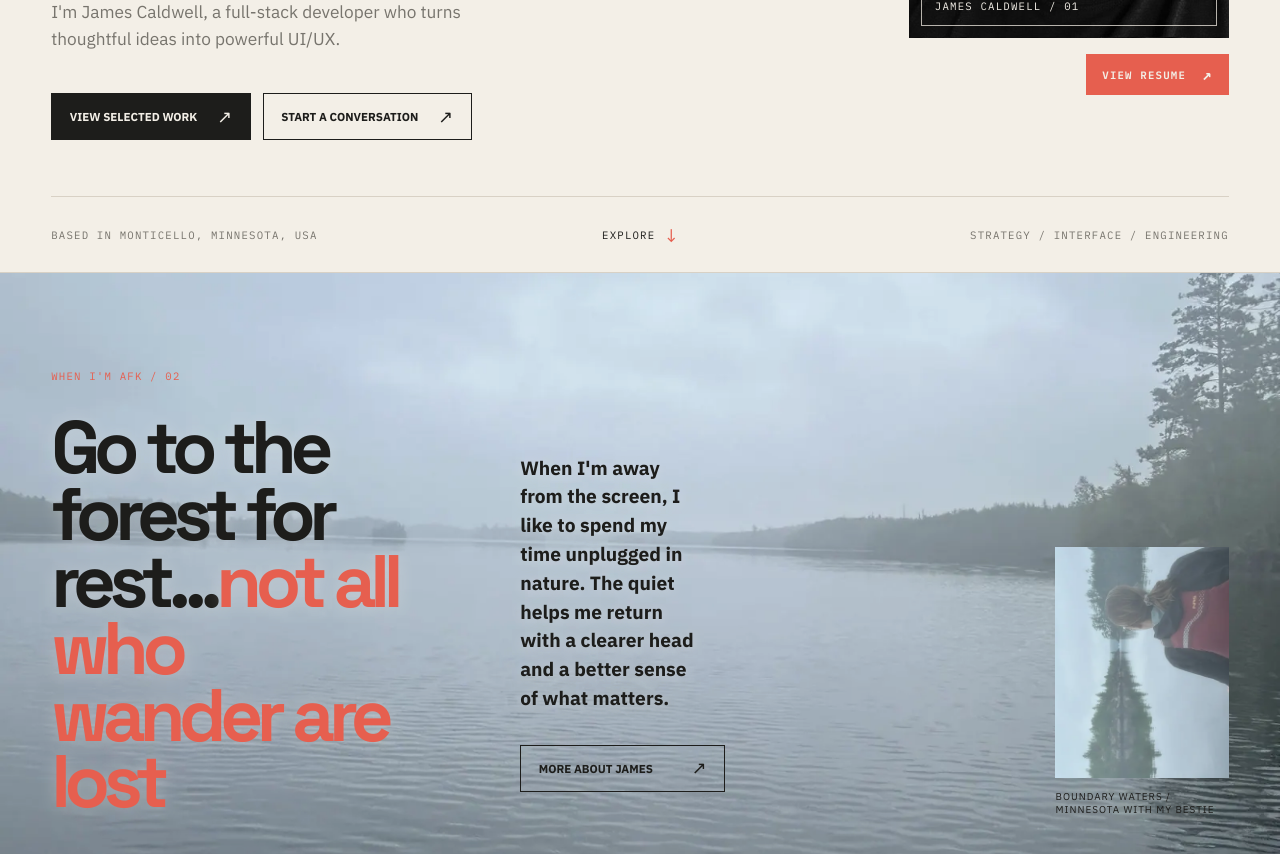
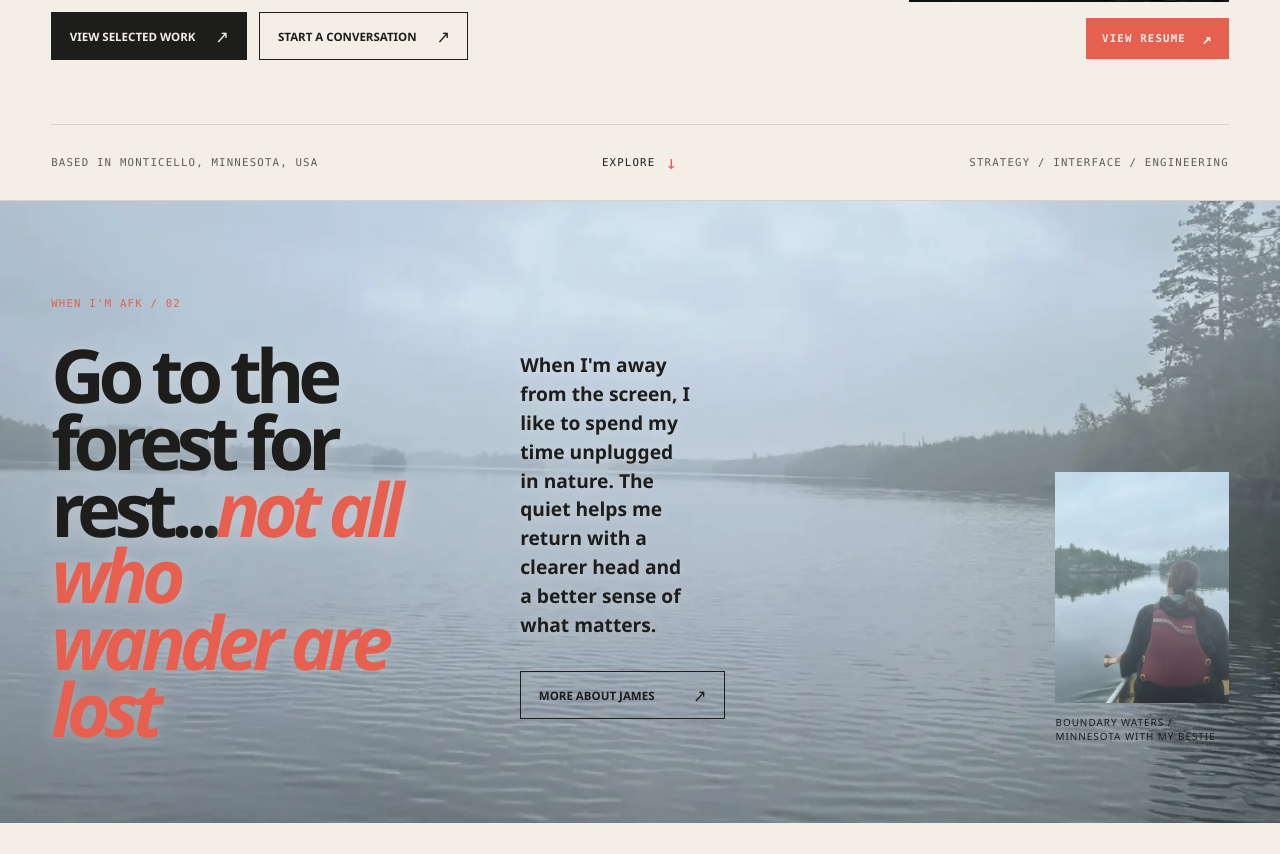
Before and after one commit to jamescaldwell-dev/PersonalSite, a React (Vite) app in the folder react-ts/: page / in a window 1280 px wide. Shown: the part 600-1454 px from the top of the page. Built offline with nearby package versions, Linux system fonts and the light colour scheme.

Commit message:
feat: update styles and optimize image dimensions for better performance

```diff
--- a/react-ts/index.html
+++ b/react-ts/index.html
@@ -3,8 +3,6 @@
   <head>
     <meta charset="UTF-8" />
     <link rel="icon" type="image/svg+xml" href="/favicon.svg" />
-    <link rel="preconnect" href="https://fonts.googleapis.com" />
-    <link rel="preconnect" href="https://fonts.gstatic.com" crossorigin />
     <meta name="viewport" content="width=device-width, initial-scale=1.0" />
     <meta name="theme-color" content="#f3efe7" />
     <meta name="author" content="James Caldwell" />
--- a/react-ts/package.json
+++ b/react-ts/package.json
@@ -8,7 +8,8 @@
     "dev:api": "node server/index.mjs",
     "build": "tsc -b && vite build",
     "lint": "eslint .",
-    "preview": "vite preview"
+    "preview": "vite preview",
+    "preview:lighthouse": "vite preview --host 127.0.0.1 --port 4173"
   },
   "dependencies": {
     "dotenv": "^17.4.2",
--- a/react-ts/src/components/organisms/AfkSection.tsx
+++ b/react-ts/src/components/organisms/AfkSection.tsx
@@ -50,7 +50,7 @@ function AfkSection() {
 
       <div className="afk-gallery">
         <figure className="afk-image afk-image--tall">
-          <img src={bwca2Image} alt="A canoeist resting on a quiet lake surrounded by trees" loading="lazy" decoding="async" width="640" height="853" />
+          <img src={bwca2Image} alt="A canoeist resting on a quiet lake surrounded by trees" loading="lazy" decoding="async" width="480" height="640" />
           <figcaption>Boundary Waters / Minnesota with my bestie</figcaption>
         </figure>
       </div>
--- a/react-ts/src/index.css
+++ b/react-ts/src/index.css
@@ -1,16 +1,14 @@
-@import url('https://fonts.googleapis.com/css2?family=IBM+Plex+Mono:wght@400;500;600&family=IBM+Plex+Sans:wght@400;500;600;700&family=Space+Grotesk:wght@400;500;600;700&display=swap');
-
 :root {
   --paper: #f3efe7;
   --ink: #1d1d1b;
-  --muted: #77746d;
+  --muted: #5f5d58;
   --line: #d8d1c5;
   --coral: #e65f4f;
   --coral-wash: rgba(230, 95, 79, 0.18);
   --sand: #c7b8a3;
-  --body: 'IBM Plex Sans', 'Segoe UI', sans-serif;
-  --display: 'Space Grotesk', 'Segoe UI', sans-serif;
-  --mono: 'IBM Plex Mono', Consolas, monospace;
+  --body: 'Segoe UI', Tahoma, sans-serif;
+  --display: 'Segoe UI', Tahoma, sans-serif;
+  --mono: Consolas, 'Courier New', monospace;
   color: var(--ink);
   background: var(--paper);
   font-family: var(--body);
```
Also changed, not shown: react-ts/src/assets/design-foundations/bwca2-optimized.webp.
